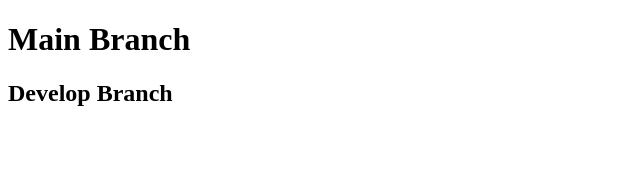
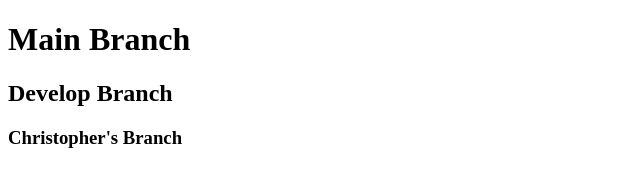
Before and after one commit to aslihancelik/teamGit, a plain HTML site: page index.html in a window 1280 px wide. Shown: the whole page, without its empty margins (0-640 px from the left). Drawn offline with Linux system fonts and the light colour scheme.

Commit message:
Christopher's branch added.

```diff
--- a/index.html
+++ b/index.html
@@ -8,5 +8,6 @@
   <body>
     <h1>Main Branch</h1>
     <h2>Develop Branch</h2>
+    <h3>Christopher's Branch</h3>
   </body>
 </html>
```
